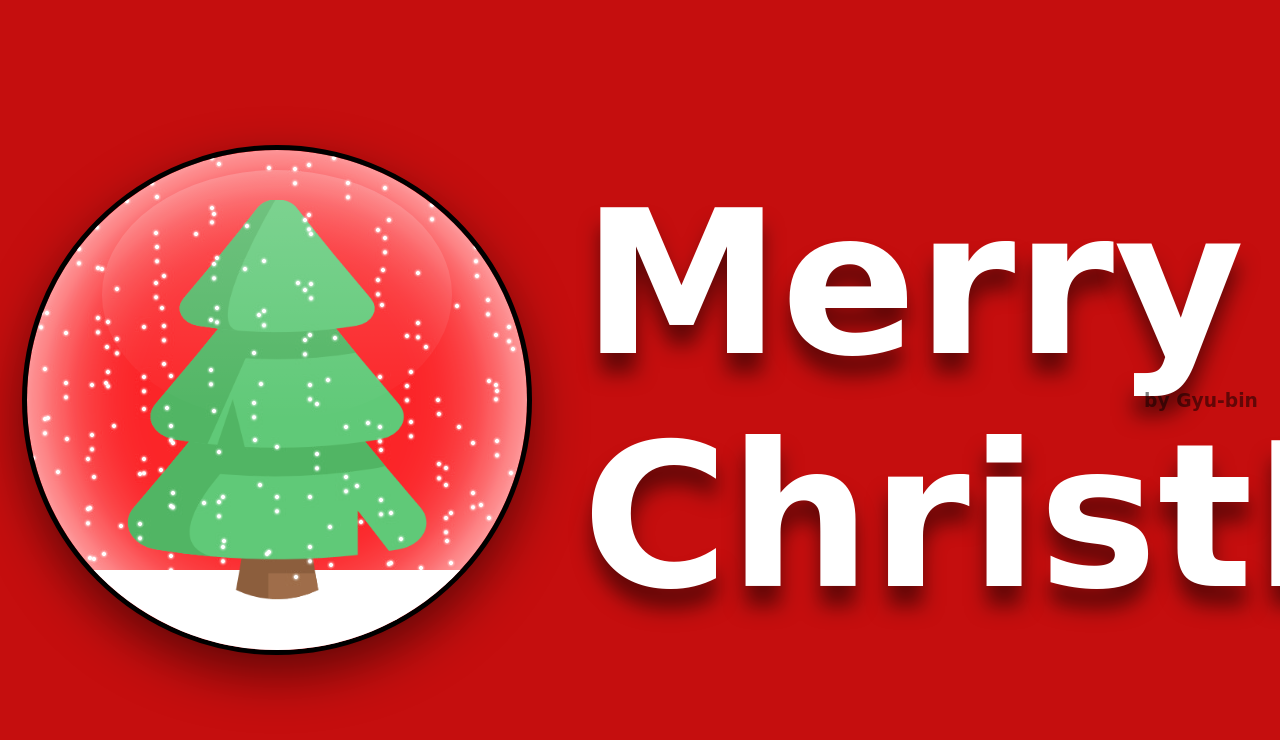
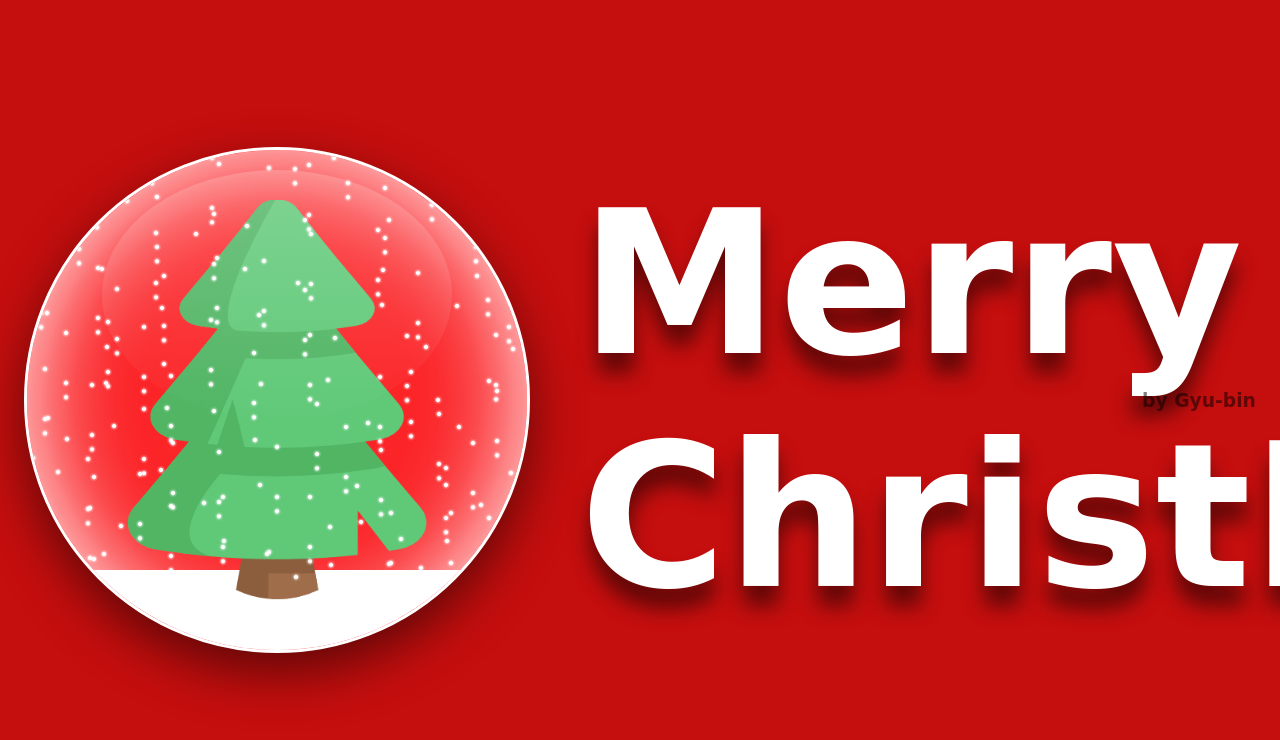
Before and after one commit to gyu-bin/asgd, a plain HTML site: page index.html in a window 1280 px wide. Shown: the top 740 px of the page. Drawn offline with Linux system fonts and the light colour scheme; a web font is replaced by a local one.

Commit message:
Update main.css

```diff
--- a/main.css
+++ b/main.css
@@ -30,7 +30,7 @@ h3{
     width: 500px;
     height: 500px;
     background: #fb0b0f;
-    border: 5px solid #000;
+    border: 3px solid #fff;
     overflow: hidden;
     border-radius: 50%;
     box-shadow: inset 0 0 100px rgba(255, 255, 255, 1), 0 20px 50px rgba(0, 0, 0, .5)
```
